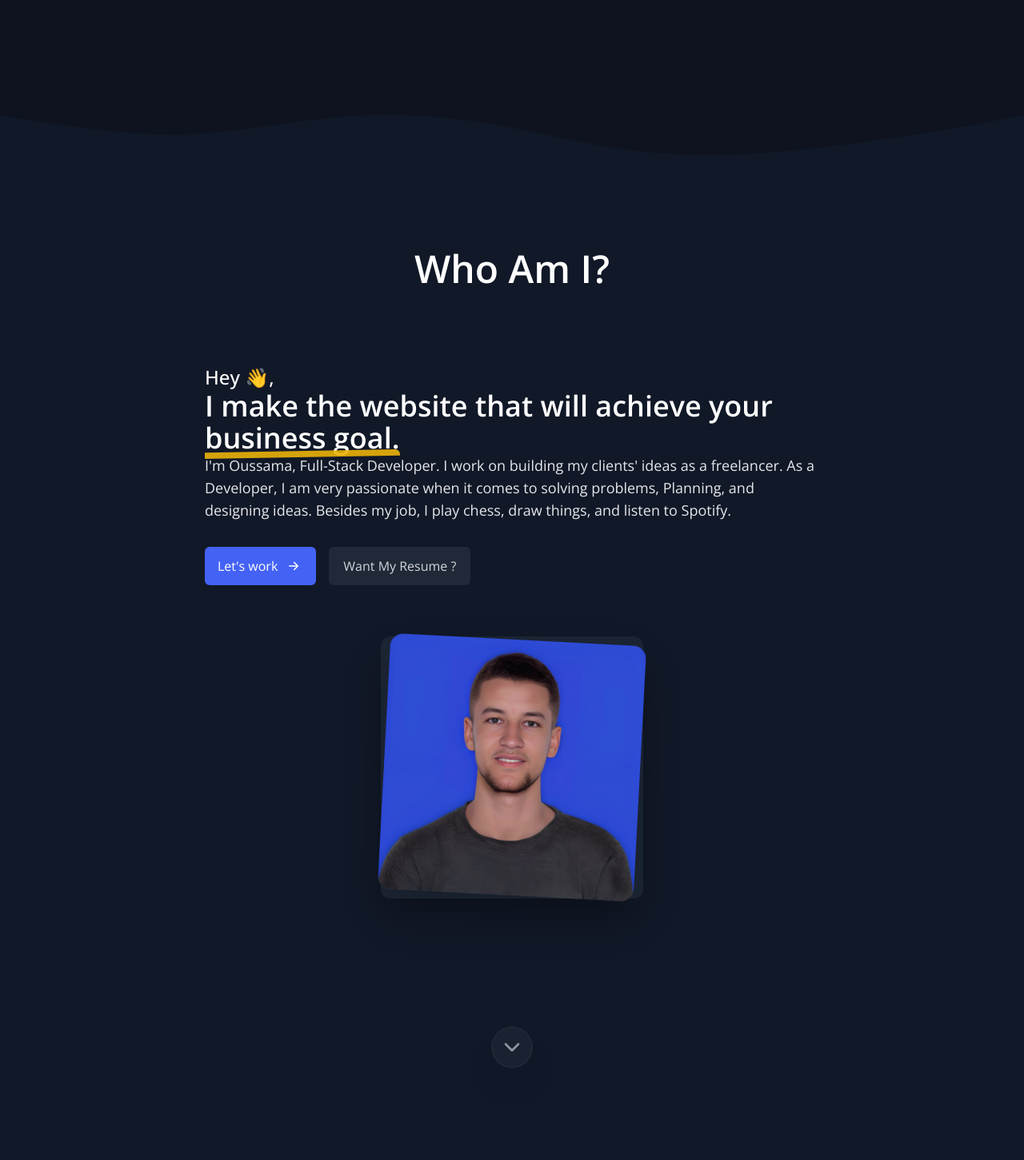
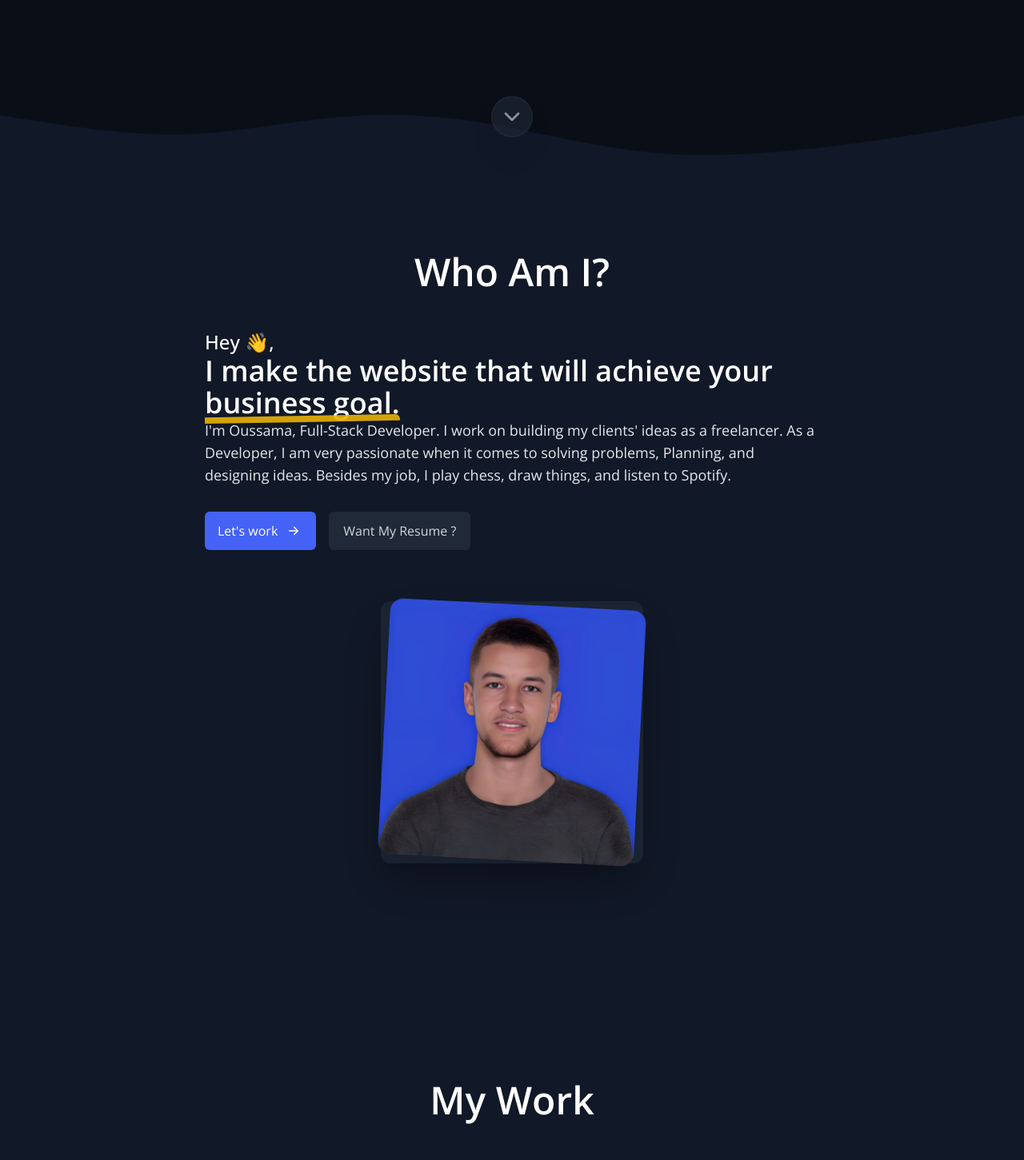
Before and after one commit to ojpro/portfolio-v2, a Next.js app: page / in a window 1280 px wide. Shown: the part 580-2031 px from the top of the page at 80% size. Built offline with nearby package versions, Linux system fonts and the light colour scheme.

Commit message:
updated the UI of the hero and about section

```diff
--- a/src/components/partials/Navbar.tsx
+++ b/src/components/partials/Navbar.tsx
@@ -1,7 +1,7 @@
 export default function Navbar() {
   return (
     <>
-      <nav className="flex flex-row justify-evenly items-center shadow backdrop-blur-lg dark:bg-opacity-50 leading-8 py-3 sticky top-0 left-0 right-0 dark:bg-black/20 z-50">
+      <nav className="flex flex-row justify-evenly items-center shadow backdrop-blur-lg dark:bg-opacity-50 leading-8 py-3 sticky top-0 left-0 right-0 dark:bg-black/40 z-50">
         <a href="#" className="text-lg font-bold">ojpro.</a>
         <ul className="flex flex-row justify-evenly gap-3 group">
           <li>
--- a/src/components/partials/sections/About.tsx
+++ b/src/components/partials/sections/About.tsx
@@ -1,8 +1,7 @@
-import Navbar from "@/components/partials/Navbar";
 import Image from "next/image";
 import MyPicture from "@/../public/images/my-picture.png";
-import {FiChevronDown, FiExternalLink} from "react-icons/fi";
-import {BsArrowRightShort} from "react-icons/bs";
+import { FiExternalLink } from "react-icons/fi";
+import { BsArrowRightShort } from "react-icons/bs";
 
 export default function About() {
     return (
@@ -10,7 +9,7 @@ export default function About() {
             <a href="#" id="about"></a>
             <section className="min-h-screen relative">
                 <div className="m-20">
-                    <h2 className="text-5xl font-bold text-center mb-20 pt-28">Who Am I?</h2>
+                    <h2 className="text-5xl font-bold text-center mb-8 pt-16">Who Am I?</h2>
                     <div
                         className="mx-auto p-4 flex flex-row flex-wrap justify-evenly items-center self-center">
                         <div className="max-w-3xl flex flex-col justify-between gap-4">
@@ -32,13 +31,13 @@ export default function About() {
                             </div>
                             <div className="flex flex-row flex-nowrap gap-4 justify-start mt-4">
                                 <a href="#contact"
-                                   className="py-2.5 px-4 bg-[#4462f5] text-white rounded-md flex flex-row flex-nowrap justify-evenly items-center gap-2 hover:py-3 hover:px-5 group">
+                                    className="py-2.5 px-4 bg-[#4462f5] text-white rounded-md flex flex-row flex-nowrap justify-evenly items-center gap-2 hover:py-3 hover:px-5 group">
                                     Let&apos;s work
                                     <BsArrowRightShort
                                         className="w-6 h-auto group-hover:animate-ping"></BsArrowRightShort>
                                 </a>
                                 <a href="#"
-                                   className="py-2.5 px-4 bg-gray-800 text-gray-300 rounded-md flex flex-row flex-nowrap justify-evenly items-center gap-2 border-2 border-transparent hover:border-2 hover:border-blue-600 hover:translate-x-0.5 group">
+                                    className="py-2.5 px-4 bg-gray-800 text-gray-300 rounded-md flex flex-row flex-nowrap justify-evenly items-center gap-2 border-2 border-transparent hover:border-2 hover:border-blue-600 hover:translate-x-0.5 group">
                                     Want My Resume ?
                                     <FiExternalLink
                                         className="group-hover:text-blue-400 hidden group-hover:inline-block"></FiExternalLink>
@@ -48,15 +47,11 @@ export default function About() {
                         <div
                             className="relative bg-gray-800 backdrop-blur-md dark:bg-opacity-80 hover:dark:bg-opacity-80 rounded-xl p-1 hover:rotate-2 shadow-2xl m-16">
                             <Image src={MyPicture}
-                                   className="w-80 h-fit rounded-2xl rotate-3 hover:-rotate-6 shadow-2xl backdrop-blur-md md:opacity-80 hover:opacity-100 hover:scale-105 contrast-125"
-                                   alt="My Picture"/>
+                                className="w-80 h-fit rounded-2xl rotate-3 hover:-rotate-6 shadow-2xl backdrop-blur-md md:opacity-80 hover:opacity-100 hover:scale-105 contrast-125"
+                                alt="My Picture" />
                         </div>
                     </div>
                 </div>
-                <a href="#work"
-                   className="bg-gray-800 block w-fit mx-auto p-2 rounded-full shadow-2xl hover:bg-gray-800/50 hover:shadow-none hover:translate-y-0.5 hover:delay-200 hover:ease-linear animate-pulse hover:animate-none border-2 border-gray-700/40">
-                    <FiChevronDown className="w-8 h-8 text-gray-200"></FiChevronDown>
-                </a>
             </section>
         </>
     );
--- a/src/components/partials/sections/Hero.tsx
+++ b/src/components/partials/sections/Hero.tsx
@@ -1,13 +1,13 @@
 import Image from "next/image";
+import { FiChevronDown } from "react-icons/fi";
 
 // import hero illustration image
 import IllustrationImage from "@/../public/images/hero-section-illustration.svg";
-import Navbar from "@/components/partials/Navbar";
 
 export default function HeroSection() {
     return (
         <>
-            <section className="h-[80vh] relative flex items-center bg-black/20">
+            <section className="h-[80vh] relative flex items-center bg-black/40">
                 <div className="flex flex-row flex-wrap justify-evenly items-center gap-8 w-full p-8 pt-0">
                     <div className="max-w-lg flex flex-col gap-2">
                         <h1 className="text-lg">Hey, I am Oussama 👨‍💻.</h1>
@@ -16,14 +16,18 @@ export default function HeroSection() {
                             website.</h3>
                     </div>
                     <Image src={IllustrationImage} alt="Website Development Services"
-                           className="w-full md:w-1/3 h-auto"/>
+                        className="w-full md:w-1/3 h-auto" />
                 </div>
                 <svg preserveAspectRatio="none" width="1440" height="74" viewBox="0 0 1440 74"
-                     className="absolute -bottom-[74px] left-0 right-0 rotate-180 w-full fill-black/20">
+                    className="absolute -bottom-[74px] left-0 right-0 rotate-180 w-full fill-black/40">
                     <path
                         d="M456.464 0.0433865C277.158 -1.70575 0 50.0141 0 50.0141V74H1440V50.0141C1440 50.0141 1320.4 31.1925 1243.09 27.0276C1099.33 19.2816 1019.08 53.1981 875.138 50.0141C710.527 46.3727 621.108 1.64949 456.464 0.0433865Z"></path>
                 </svg>
             </section>
+            <a href="#about"
+                className="bg-gray-800 block w-fit mx-auto p-2 rounded-full shadow-2xl hover:bg-gray-800/50 hover:shadow-none hover:translate-y-0.5 hover:delay-200 hover:ease-linear animate-pulse hover:animate-none border-2 border-gray-700/40">
+                <FiChevronDown className="w-8 h-8 text-gray-200"></FiChevronDown>
+            </a>
         </>
     );
 }
```
